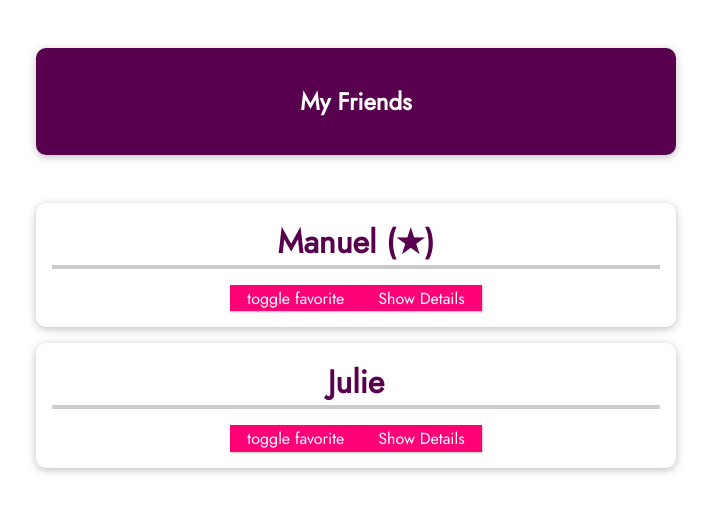
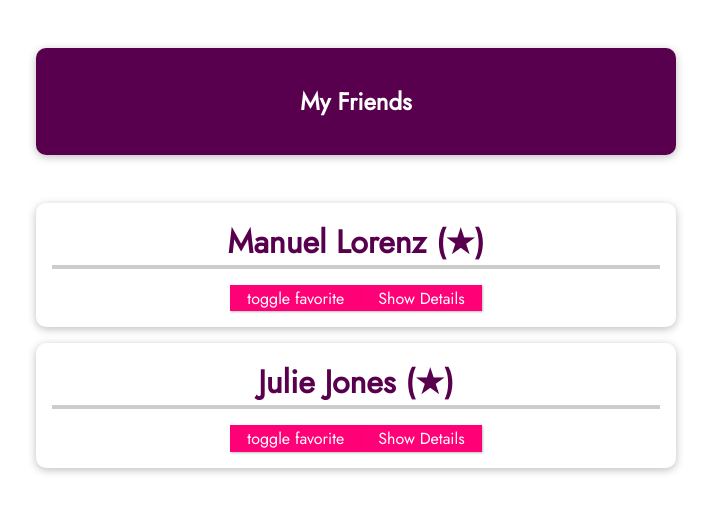
Before and after one commit to shb0328/vue-course, a Vue app in the folder vue-cli-project/vue-cli-01-a-new-vue-project/: page / in a window 1280 px wide. Shown: the top 512 px of the page, without its empty margins (284-995 px from the left). Built offline with nearby package versions, Linux system fonts and the light colour scheme.

Commit message:
2) working with dynamic prop value (v-for)

```diff
--- a/vue-cli-project/vue-cli-01-a-new-vue-project/src/App.vue
+++ b/vue-cli-project/vue-cli-01-a-new-vue-project/src/App.vue
@@ -3,15 +3,12 @@
     <header><h1>My Friends</h1></header>
     <ul>
       <friend-contact
-        name="Manuel"
-        phone-number="031234"
-        email-address="man@localhost.com"
+        v-for="friend in friends"
+        :key="friend.id"
+        :name="friend.name"
+        :phone-number="friend.phone"
+        :email-address="friend.email"
         :is-favorite="true"
-      ></friend-contact>
-      <friend-contact
-        name="Julie"
-        phone-number="085421"
-        email-address="jj@localhost.com"
       ></friend-contact>
     </ul>
   </section>
@@ -21,7 +18,7 @@
 import FriendContact from './components/FriendContact.vue';
 export default {
   components: { FriendContact },
-  date() {
+  data() {
     return {
       friends: [
         {
--- a/vue-cli-project/vue-cli-01-a-new-vue-project/src/components/FriendContact.vue
+++ b/vue-cli-project/vue-cli-01-a-new-vue-project/src/components/FriendContact.vue
@@ -42,12 +42,6 @@
     return {
       friendIsFavorite: this.isFavorite,
       detailsAreVisible: false,
-      friend: {
-          id:'manuel',
-          name:'Manuel Lorenz',
-          phone:'0123 456',
-          email:'man@localhost.com'
-        }
     };
   },
   methods: {
```
